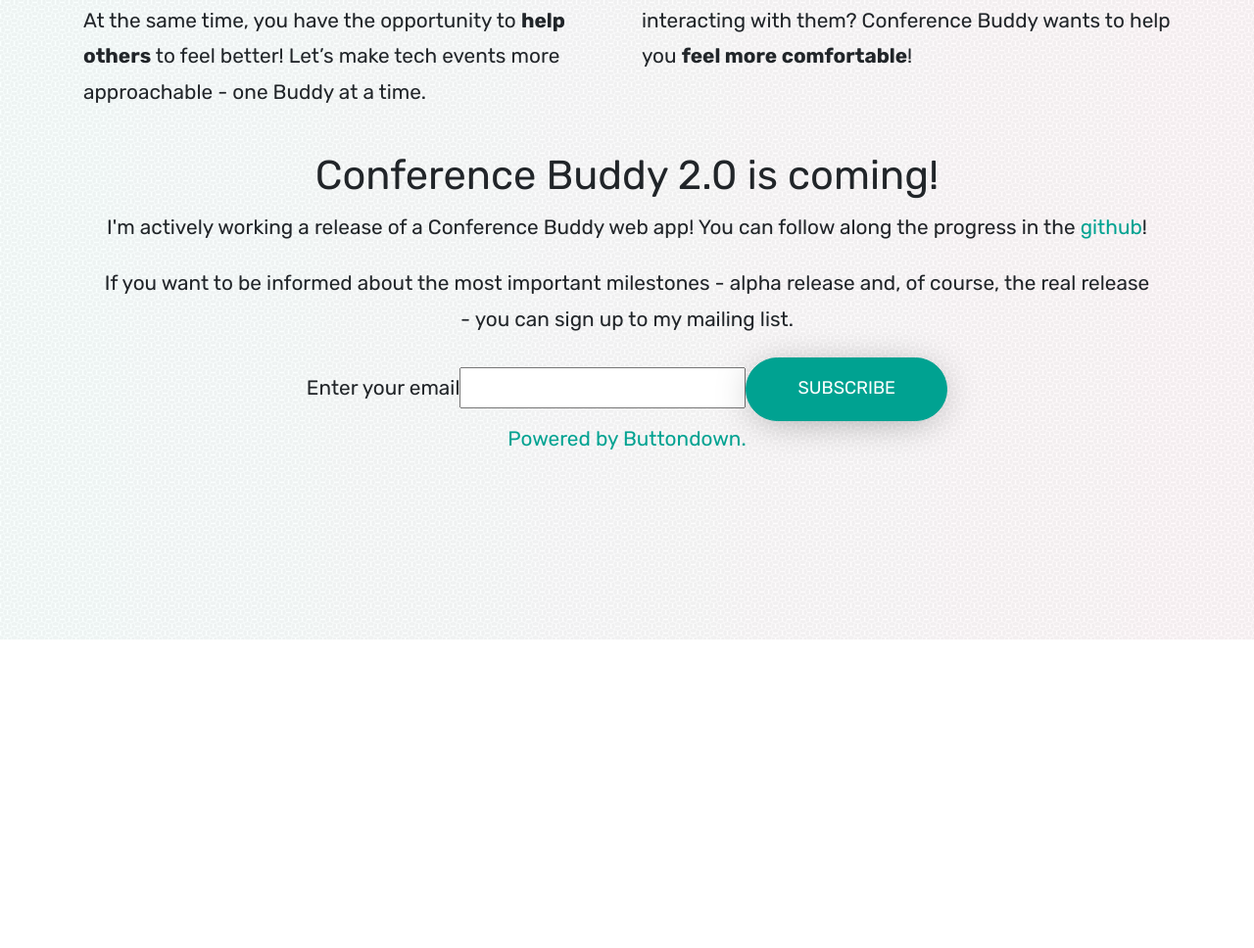
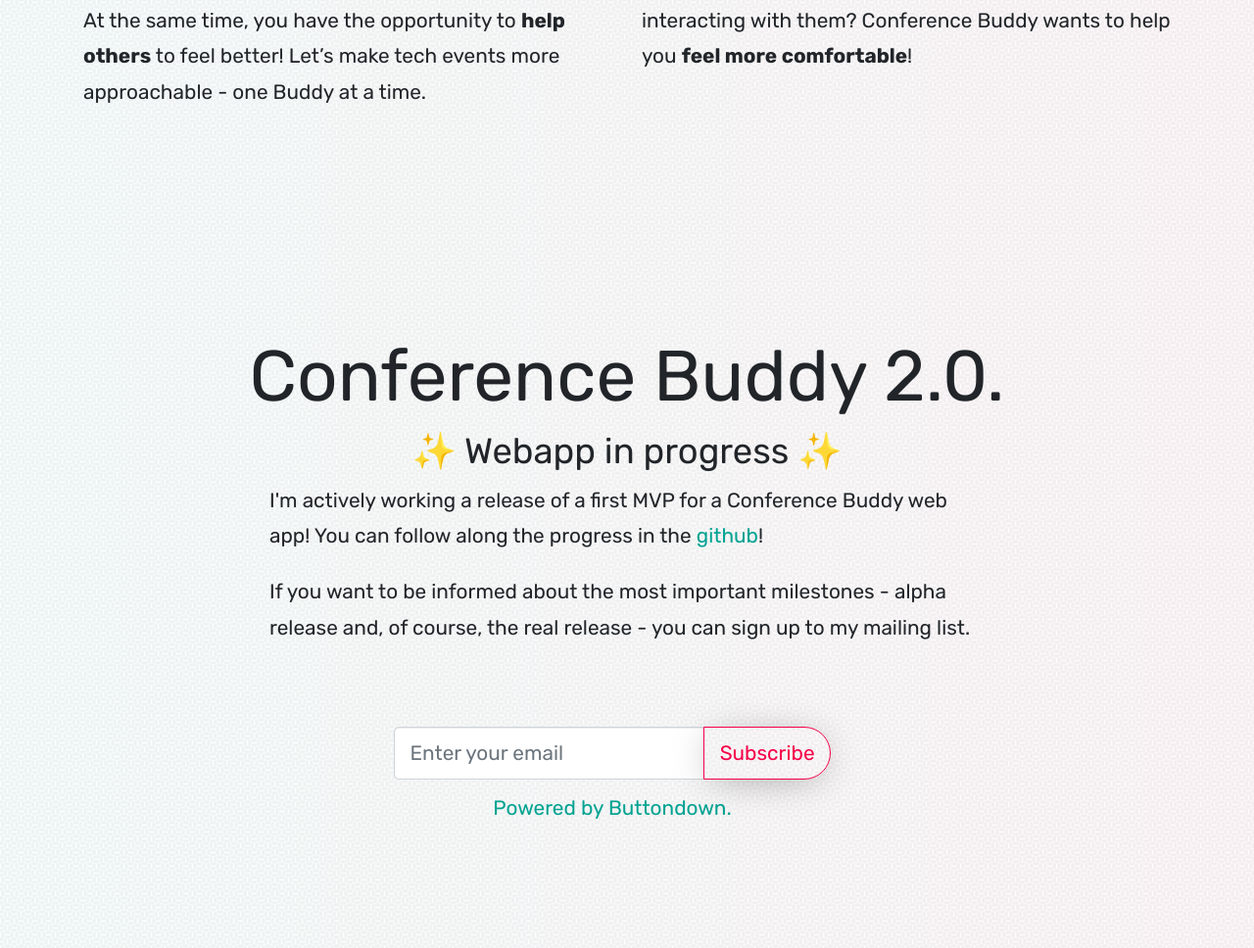
Before and after one commit to conference-buddy/website, a Gatsby site: page / in a window 1280 px wide. Shown: the part 1419-2387 px from the top of the page at 98% size. Before the commit the page ends 2072 px from the top, so only its background shows below. Built offline with nearby package versions, Linux system fonts and the light colour scheme; Gatsby itself is replaced by a stand-in of ours.

Commit message:
Add email sign in

```diff
--- a/src/components/section-about.js
+++ b/src/components/section-about.js
@@ -48,51 +48,6 @@
               <p />
             </div>
           </div>
-
-          <div className="text-center pt-3 pb-5">
-            <div className="col">
-              <h2>Conference Buddy 2.0 is coming!</h2>
-              <p>
-                I'm actively working a release of a Conference Buddy web app!
-                You can follow along the progress in the{" "}
-                <a href="https://github.com/conference-buddy/conference-buddy-web-app#readme">
-                  github
-                </a>
-                !
-              </p>
-              <p>
-                If you want to be informed about the most important milestones -
-                alpha release and, of course, the real release - you can sign up
-                to my mailing list.
-              </p>
-              <form
-                action="https://buttondown.email/api/emails/embed-subscribe/conferencebuddy"
-                method="post"
-                target="popupwindow"
-                onsubmit="window.open('https://buttondown.email/conferencebuddy', 'popupwindow')"
-                class="embeddable-buttondown-form"
-              >
-                <label for="bd-email">
-                  Enter your email
-                  <input type="email" name="email" id="bd-email" />
-                </label>
-                <input
-                  className="btn btn-custom btn-primary"
-                  type="submit"
-                  value="Subscribe"
-                />
-                <p>
-                  <a
-                    href="https://buttondown.email"
-                    target="_blank"
-                    rel="noreferrer"
-                  >
-                    Powered by Buttondown.
-                  </a>
-                </p>
-              </form>
-            </div>
-          </div>
         </div>
       </div>
     </div>
--- /dev/null
+++ b/src/components/section-confbuddy-20.js
@@ -0,0 +1,77 @@
+import React from "react";
+
+function ConfBuddy20Section() {
+  return (
+    <div className="container-fluid position-relative bg-bordered-wave">
+      <div className="p-content-section" id="onPageLinkId-section-about">
+        <div className="container">
+          <div className="d-none d-sm-block text-center">
+            <h2 className="display-4">Conference Buddy 2.0.</h2>
+          </div>
+          <div className="d-block d-sm-none text-center ">
+            <h2>Conference Buddy 2.0.</h2>
+          </div>
+          <div className="pb-5 row justify-content-center">
+            <div className="col col-lg-8">
+              <h3 className="text-center">✨ Webapp in progress ✨</h3>
+              <p>
+                I'm actively working a release of a first MVP for a Conference
+                Buddy web app! You can follow along the progress in the{" "}
+                <a href="https://github.com/conference-buddy/conference-buddy-web-app#readme">
+                  github
+                </a>
+                !
+              </p>
+              <p>
+                If you want to be informed about the most important milestones -
+                alpha release and, of course, the real release - you can sign up
+                to my mailing list.
+              </p>
+            </div>
+          </div>
+          <div className="row col justify-content-center">
+            <form
+              action="https://buttondown.email/api/emails/embed-subscribe/conferencebuddy"
+              method="post"
+              target="popupwindow"
+              onsubmit="window.open('https://buttondown.email/conferencebuddy', 'popupwindow')"
+            >
+              {/*eslint-disable-next-line jsx-a11y/label-has-associated-control*/}
+              <label for="bd-email" className="sr-only">
+                Enter your email
+              </label>
+              <div className="input-group">
+                <input
+                  type="email"
+                  name="email"
+                  id="bd-email"
+                  placeholder="Enter your email"
+                  className="form-control"
+                />
+
+                <div class="input-group-append">
+                  <input
+                    className="btn btn-outline-secondary"
+                    type="submit"
+                    value="Subscribe"
+                  />
+                </div>
+              </div>
+              <p className="text-center mt-2">
+                <a
+                  href="https://buttondown.email"
+                  target="_blank"
+                  rel="noreferrer"
+                >
+                  Powered by Buttondown.
+                </a>
+              </p>
+            </form>
+          </div>
+        </div>
+      </div>
+    </div>
+  );
+}
+
+export default ConfBuddy20Section;
--- a/src/pages/index.js
+++ b/src/pages/index.js
@@ -3,12 +3,14 @@
 import Layout from "./../components/layout/index";
 import IntroSection from "./../components/section-intro";
 import AboutSection from "./../components/section-about";
+import ConfBuddy20Section from "./../components/section-confbuddy-20";
 
 const IndexPage = () => {
   return (
     <div>
       <IntroSection />
       <AboutSection />
+      <ConfBuddy20Section />
     </div>
   );
 };
--- a/src/scss/bootstrap/_config.scss
+++ b/src/scss/bootstrap/_config.scss
@@ -2,36 +2,36 @@
 // https://github.com/twbs/bootstrap
 // https://get.getbootstrap.com
 
-@import './pre_default';
+@import "./pre_default";
 
 // Core variables and mixins
 // state in March 2018
 
 // *** Core with grid
-@import '~bootstrap/scss/functions';
-@import '~bootstrap/scss/variables';
-@import '~bootstrap/scss/mixins';
-@import '~bootstrap/scss/root';
-@import '~bootstrap/scss/reboot';
-@import '~bootstrap/scss/type';
+@import "~bootstrap/scss/functions";
+@import "~bootstrap/scss/variables";
+@import "~bootstrap/scss/mixins";
+@import "~bootstrap/scss/root";
+@import "~bootstrap/scss/reboot";
+@import "~bootstrap/scss/type";
 // @import '~bootstrap/scss/images';
 // @import "~bootstrap/scss/code";
-@import '~bootstrap/scss/grid';
+@import "~bootstrap/scss/grid";
 
 // *** Standards
 // @import "~bootstrap/scss/tables";
-// @import '~bootstrap/scss/forms';
-@import '~bootstrap/scss/buttons';
+@import "~bootstrap/scss/forms";
+@import "~bootstrap/scss/buttons";
 
 // *** Components
 // @import '~bootstrap/scss/transitions';
 // @import "~bootstrap/scss/dropdown";
 // @import "~bootstrap/scss/button-group";
-// @import '~bootstrap/scss/input-group';
+@import "~bootstrap/scss/input-group";
 // @import "~bootstrap/scss/custom-forms";
-@import '~bootstrap/scss/nav';
+@import "~bootstrap/scss/nav";
 // @import '~bootstrap/scss/navbar';
-@import '~bootstrap/scss/card';
+@import "~bootstrap/scss/card";
 // @import "~bootstrap/scss/breadcrumb";
 // @import "~bootstrap/scss/pagination";
 // @import '~bootstrap/scss/badge';
@@ -49,20 +49,20 @@
 // @import "~bootstrap/scss/carousel";
 
 // *** Utility classes
-@import '~bootstrap/scss/utilities/align';
-@import '~bootstrap/scss/utilities/background';
+@import "~bootstrap/scss/utilities/align";
+@import "~bootstrap/scss/utilities/background";
 // @import '~bootstrap/scss/utilities/borders';
 // @import "~bootstrap/scss/utilities/clearfix";
-@import '~bootstrap/scss/utilities/display';
+@import "~bootstrap/scss/utilities/display";
 // @import "~bootstrap/scss/utilities/embed";
-@import '~bootstrap/scss/utilities/flex';
+@import "~bootstrap/scss/utilities/flex";
 // @import '~bootstrap/scss/utilities/float';
-@import '~bootstrap/scss/utilities/position';
-// @import "~bootstrap/scss/utilities/screenreaders";
-@import '~bootstrap/scss/utilities/shadows';
-@import '~bootstrap/scss/utilities/sizing';
-@import '~bootstrap/scss/utilities/spacing';
-@import '~bootstrap/scss/utilities/text';
+@import "~bootstrap/scss/utilities/position";
+@import "~bootstrap/scss/utilities/screenreaders";
+@import "~bootstrap/scss/utilities/shadows";
+@import "~bootstrap/scss/utilities/sizing";
+@import "~bootstrap/scss/utilities/spacing";
+@import "~bootstrap/scss/utilities/text";
 // @import "~bootstrap/scss/utilities/visibility";
 
 // *** Print classes
```
